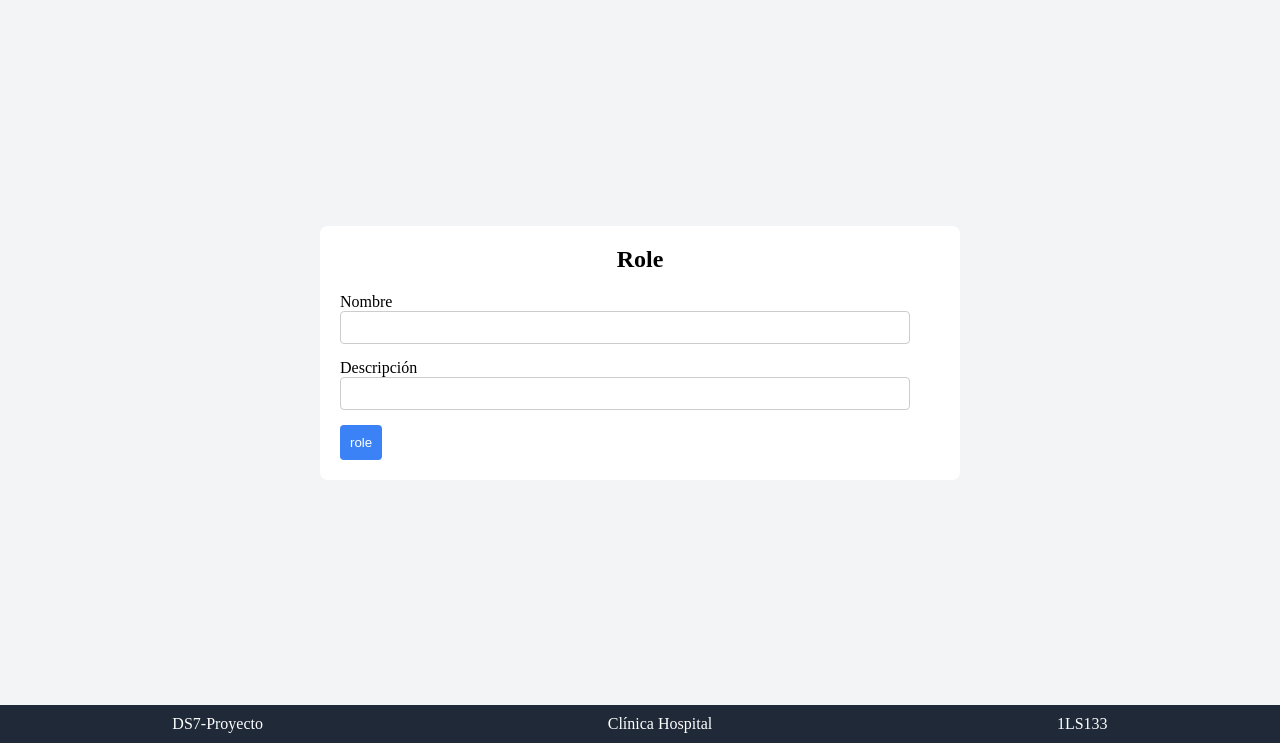
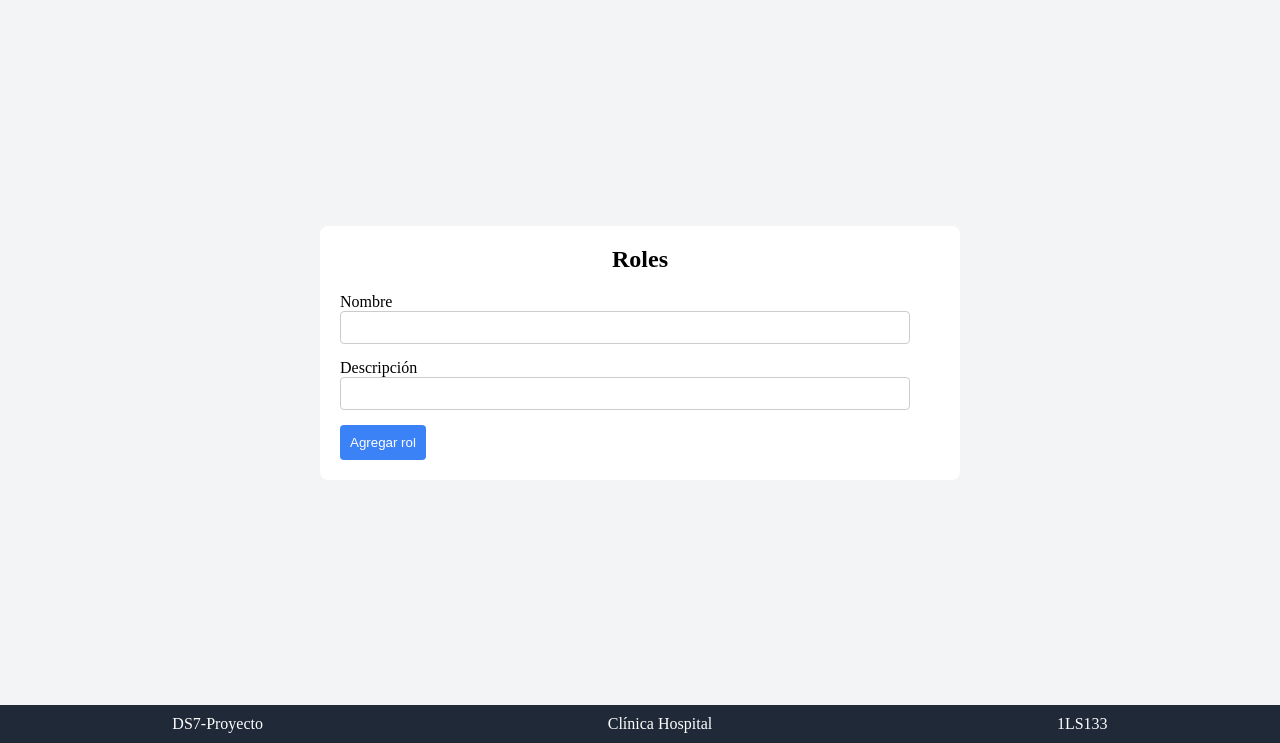
Before and after one commit to Orzy895/DS7-Proyecto, a PHP site: page /views/roles.php in a window 1280 px wide. Shown: the part 57-800 px from the top of the page. Run offline with PHP 8.4, Linux system fonts and the light colour scheme.

Commit message:
se arreglo ortografias de rol

```diff
--- a/views/roles.php
+++ b/views/roles.php
@@ -3,7 +3,7 @@ include "../template/head_template.php"
 ?>
 
 <form action="../process/process_role.php" method="post" novalidate>
-    <h2>Role</h2>
+    <h2>Roles</h2>
 
     <label for="nombre">Nombre</label>
     <input type="text" id="nombre" name="nombre" required>
@@ -11,7 +11,7 @@ include "../template/head_template.php"
     <label for="desc">Descripción</label>
     <input type="text" id="desc" name="desc" required>
 
-    <button type="submit">role</button>
+    <button type="submit">Agregar rol</button>
 </form>
 <?php
 include "../template/foot_template.php"
```
